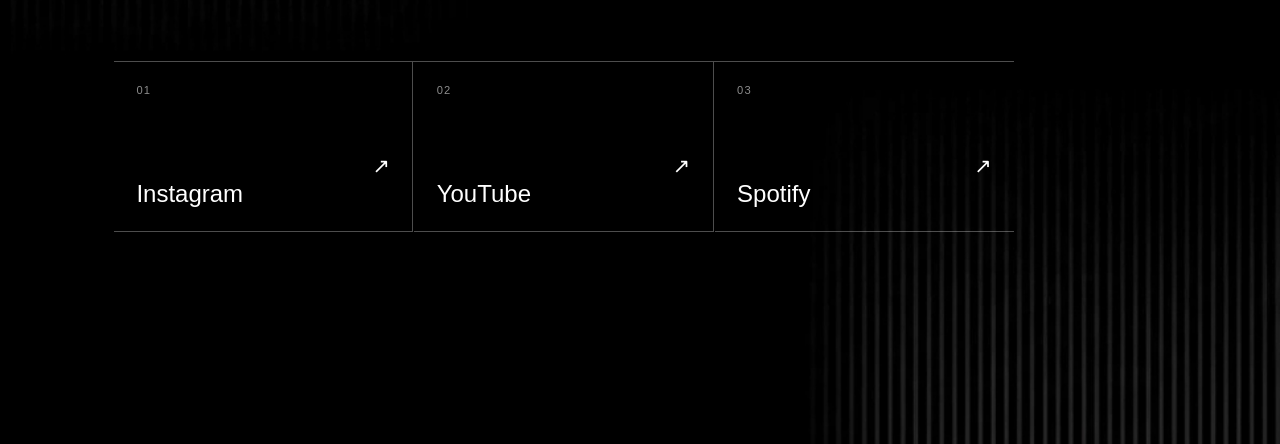
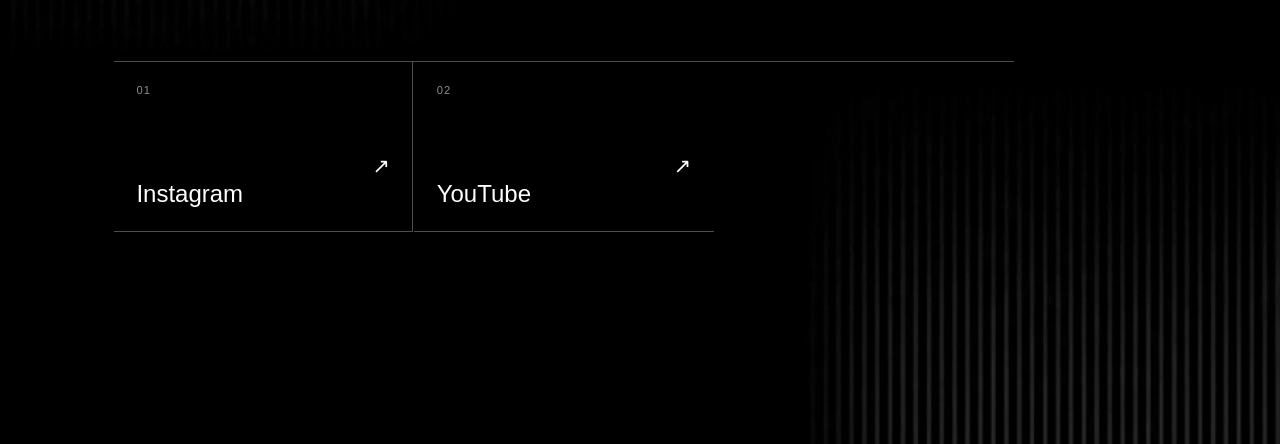
Before and after one commit to salvatoregiacalone04/Marco_Buttaci_website, a website: page social.html in a window 1280 px wide. Shown: the part 356-800 px from the top of the page. Drawn offline with Linux system fonts and the light colour scheme.

Commit message:
Remove Spotify social link

```diff
--- a/social.html
+++ b/social.html
@@ -33,16 +33,6 @@
           <span class="social-name">YouTube</span>
           <span class="social-arrow" aria-hidden="true">↗</span>
         </a>
-        <a
-          class="social-card"
-          href="https://open.spotify.com/"
-          target="_blank"
-          rel="noreferrer"
-        >
-          <span class="social-number">03</span>
-          <span class="social-name">Spotify</span>
-          <span class="social-arrow" aria-hidden="true">↗</span>
-        </a>
       </div>
     </main>
   </body>
```
